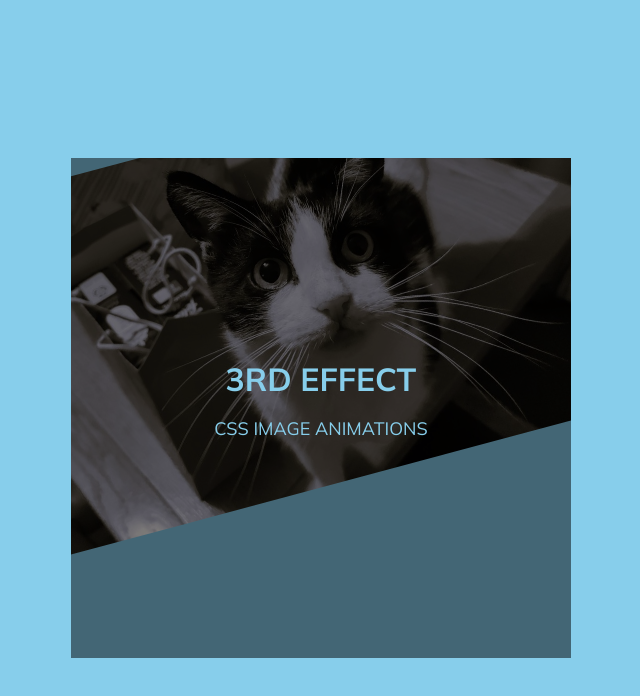
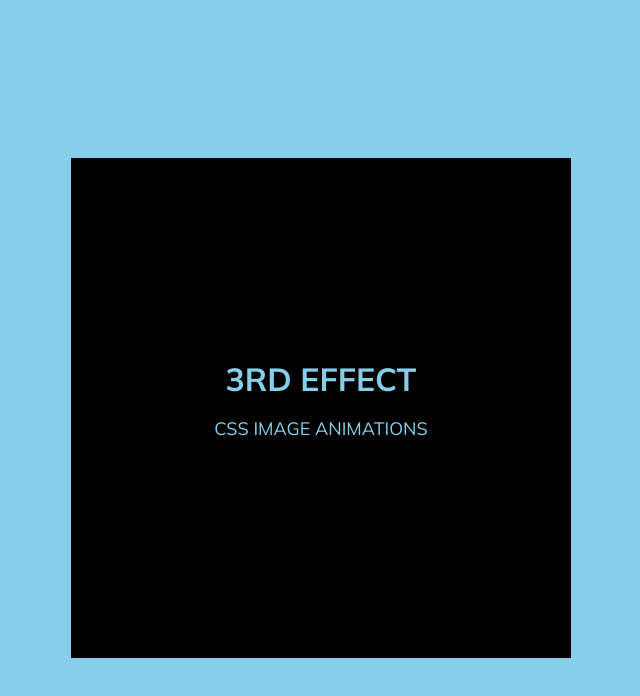
Before and after one commit to Nimira43/Image-Effects-Vol-1, a plain HTML site: page 3rd-Image-Effect/index.html in a window 1280 px wide. In both pictures the pointer is over the picture 640 px from the left and 298 px from the top of the page. Shown: the whole page, without its empty margins (319-959 px from the left). Drawn offline with Linux system fonts and the light colour scheme.

Commit message:
Altered transforms

```diff
--- a/3rd-Image-Effect/style.css
+++ b/3rd-Image-Effect/style.css
@@ -51,10 +51,10 @@ body {
 }
 
 .container:hover .caption {
-  background-color: rgba(0, 0, 0, 0.5);
+
   transform: translateY(0);
 }
 
 .container:hover img {
-  transform: scale(1.3) rotate(-15deg);
+  transform: translateY(100%);
 }
```
